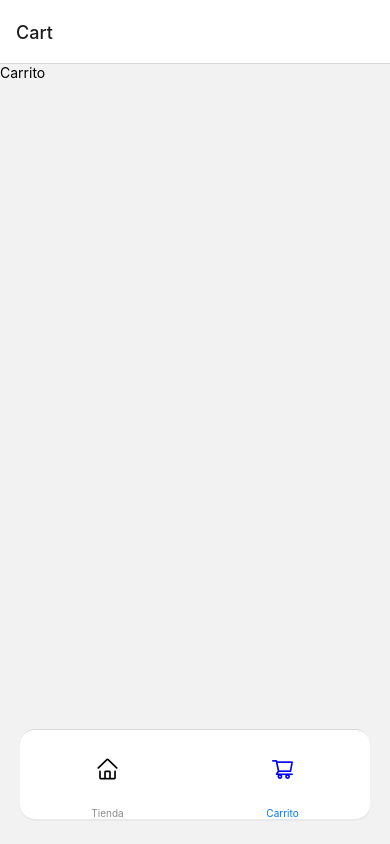
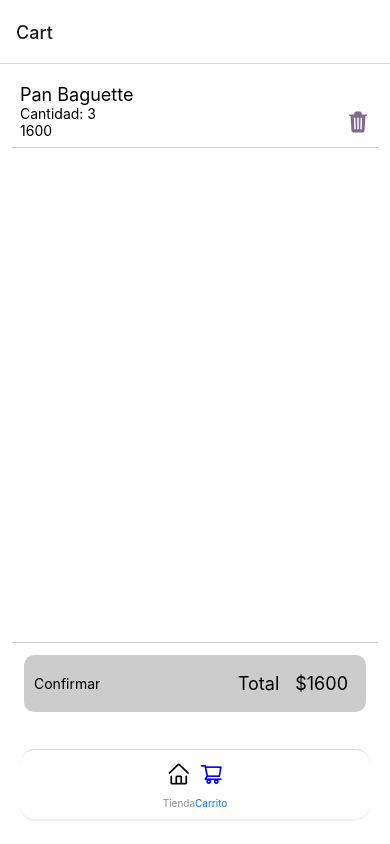
Before and after one commit to andrearosr/app-tienda, a React Native app: screen /CartTab in a window 390 px wide. Built offline with nearby package versions, Linux system fonts and the light colour scheme.

Commit message:
Agregar carrito

```diff
--- /dev/null
+++ b/components/CartItem.js
@@ -0,0 +1,47 @@
+import React from 'react';
+import { View, Text, TouchableOpacity, StyleSheet } from 'react-native';
+import { Ionicons } from '@expo/vector-icons';
+import { COLORS } from '../constants/Colors';
+
+const CartItem = ({ item, onDelete }) => {
+  return (
+    <View style={styles.item}>
+      <View>
+        <Text style={styles.header}>{item.name}</Text>
+      </View>
+      <View style={styles.detail}>
+        <View>
+          <Text>Cantidad: {item.quantity}</Text>
+          <Text>{item.price}</Text>
+        </View>
+        <TouchableOpacity onPress={() => onDelete(item.id)}>
+          <Ionicons name="trash" size={24} color={COLORS.accent} />
+        </TouchableOpacity>
+      </View>
+    </View>
+  )
+}
+
+const styles = StyleSheet.create({
+  item: {
+    flex: 1,
+    padding: 8,
+    borderBottomWidth: 1,
+    borderBottomColor: '#ccc',
+  },
+  header: {
+    fontSize: 18,
+  },
+  detail: {
+    flex: 1,
+    flexDirection: 'row',
+    flexWrap: 'wrap',
+    alignItems: 'center',
+    justifyContent: 'space-between',
+  },
+  text: {
+    fontSize: 16,
+  },
+});
+
+export default CartItem;
--- /dev/null
+++ b/data/cart.js
@@ -0,0 +1,11 @@
+export const CART = [
+  {
+    id: '1',
+    category: '1',
+    name: 'Pan Baguette',
+    description: 'Clásico pan francés',
+    weight: '350gr',
+    price: 1600,
+    quantity: 3,
+  }
+]
--- a/navigation/ShopNavigator.js
+++ b/navigation/ShopNavigator.js
@@ -16,7 +16,7 @@ function ShopNavigator() {
       screenOptions={{
         headerStyle: styles.header,
         headerTitleStyle: styles.headerTitle,
-        headerTintColor: Platform.OS === 'ios' ? COLORS.primary : 'white'
+        headerTintColor: Platform.OS === 'ios' ? COLORS.primary : 'white',
       }}
     >
       <Stack.Screen
--- a/navigation/TabNavigator.js
+++ b/navigation/TabNavigator.js
@@ -59,12 +59,15 @@ const styles = StyleSheet.create({
     left: 20,
     right: 20,
     borderRadius: 15,
-    height: 90,
+    height: 70,
     shadowColor: '#ccc',
     shadowOffset: { width: 0, height: 2 },
     shadowOpacity: 0.25,
     shadowRadius: 0.25,
     elevation: 5,
+    alignItems: 'center',
+    justifyContent: 'center',
+    paddingBottom: 10,
   },
   item: {
     flex: 1,
--- a/screens/CartScreen.js
+++ b/screens/CartScreen.js
@@ -1,12 +1,68 @@
 import React from 'react';
-import { View, Text, StyleSheet } from 'react-native';
+import { View, Text, FlatList, TouchableOpacity, StyleSheet } from 'react-native';
+import CartItem from '../components/CartItem';
+import { CART } from '../data/cart';
 
-function CartScreen({ }) {
+const CartScreen = () => {
+  const handlerDeleteItem = (id) => {};
+  const handlerConfirmCart = () => {};
+
+  const renderItem = (data) => (
+    <CartItem item={data.item} onDelete={handlerDeleteItem} />
+  );
+
   return (
-    <View>
-      <Text>Carrito</Text>
+    <View style={styles.container}>
+      <View style={styles.list}>
+        <FlatList
+          data={CART}
+          keyExtractor={item => item.id}
+          renderItem={renderItem}
+        />
+      </View>
+      <View style={styles.footer}>
+        <TouchableOpacity style={styles.confirm} onPress={handlerConfirmCart}>
+          <Text>Confirmar</Text>
+          <View style={styles.total}>
+            <Text style={styles.text}>Total</Text>
+            <Text style={styles.text}>$1600</Text>
+          </View>
+        </TouchableOpacity>
+      </View>
     </View>
-  )
+  );
 }
 
+const styles = StyleSheet.create({
+  container: {
+    flex: 1,
+    padding: 12,
+    backgroundColor: '#fff',
+    paddingBottom: 120,
+  },
+  list: {
+    flex: 1,
+  },
+  footer: {
+    padding: 12,
+    borderTopColor: '#ccc',
+    borderTopWidth: 1,
+  },
+  confirm: {
+    backgroundColor: '#ccc',
+    borderRadius: 10,
+    padding: 10,
+    flexDirection: 'row',
+    alignItems: 'center',
+    justifyContent: 'space-between',
+  },
+  total: {
+    flexDirection: 'row',
+  },
+  text: {
+    fontSize: 18,
+    padding: 8,
+  },
+});
+
 export default CartScreen;
--- a/screens/ProductsScreen.js
+++ b/screens/ProductsScreen.js
@@ -1,9 +1,15 @@
-import React from 'react';
+import React, { useEffect } from 'react';
 import { FlatList } from 'react-native';
 import ProductItem from '../components/ProductItem';
 import { BREADS } from '../data/breads';
 
 function ProductsScreen({ navigation, route }) {
+  useEffect(() => {
+    console.log('Hola!')
+
+    return () => console.log('Chao')
+  }, []);
+
   const filteredProducts = BREADS.filter(item => item.category === route.params.categoryID)
 
   const handlePress = (item) => {
```
